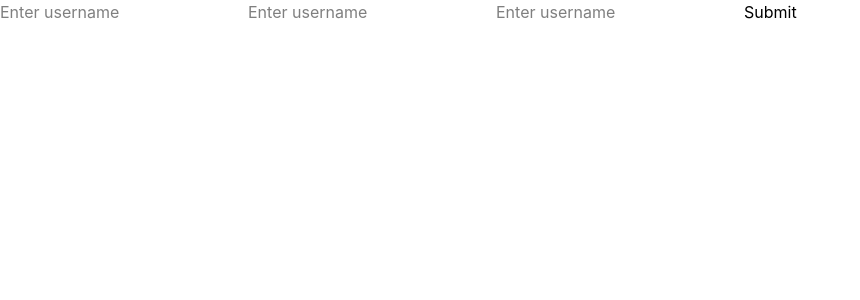
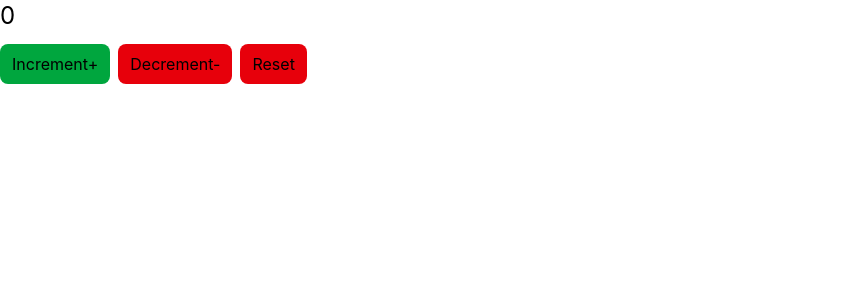
Before and after one commit to qutubuddinkhan07/React-class, a React app: page / in a window 1280 px wide. Shown: the top 300 px of the page, without its empty margins (0-860 px from the left). Built offline with nearby package versions, Linux system fonts and the light colour scheme; the HTML template or start-up script is replaced by a standard one.

Commit message:
Redux Tool kit concept

```diff
--- a/package.json
+++ b/package.json
@@ -10,6 +10,7 @@
     "preview": "vite preview"
   },
   "dependencies": {
+    "@reduxjs/toolkit": "^2.11.2",
     "@tailwindcss/vite": "^4.2.0",
     "axios": "^1.13.5",
     "json-server": "^1.0.0-beta.12",
@@ -17,6 +18,7 @@
     "react": "^19.2.0",
     "react-dom": "^19.2.0",
     "react-icons": "^5.5.0",
+    "react-redux": "^9.2.0",
     "react-router-dom": "^7.13.1",
     "react-toastify": "^11.0.5",
     "tailwindcss": "^4.2.0"
--- a/src/App.jsx
+++ b/src/App.jsx
@@ -1,28 +1,6 @@
 import { ToastContainer } from "react-toastify";
-// import ConditionalRendering from "./concepts/conditionalrendering/ConditionalRendering";
-// import TernaryRender from "./concepts/conditionalrendering/TernaryRender";
-// import CreationComponent from "./concepts/creationComponent/CreationComponent";
-// import FormHandling from "./concepts/formhandling/FormHandling";
-// import ReactFragments from "./concepts/fragments/ReactFragment";
-// import CrudOperationHome from "./concepts/crudoperation/CrudOperationHome";
-import HooksHome from "./concepts/hooks/HooksHome";
-// import IconsImplement from "./concepts/icons_implementation/IconsImplement";
-// import ImgImplementation from "./concepts/imgimplementation/ImgImplementation";
-// import JsxExpression from "./concepts/jsxexpression/JsxExpression";
-// import ListAndKeys from "./concepts/listandkeys/ListAndKeys";
-// import PropsHome from "./concepts/props/PropsHome";
-// import PropTask1 from "./concepts/propstasks/PropTask1";
-// import FormTask from "./concepts/formhandling/formtask/FormTask";
-// import Demo from "./concepts/hooks/useeffecthook/Demo";
-// import Demo2 from "./concepts/hooks/useeffecthook/Demo2";
-// import AxiosConcept from "./concepts/axiosconcept/AxiosConcept";
-// import TailwindCssConcept from "./concepts/tailwindcssconcept/TailwindCssConcept";
-// import RouterLayout from "./concepts/reactrouting/RouterLayout";
-// import PropsDrilling from "./concepts/propsdrilling/PropsDrilling";
-// import ContextApiConcept from "./concepts/contextapi/ContextApiConcept";
-// import HOC from "./concepts/higherordercomponent/HOC";
-
-// import ReactOptimization from "./concepts/optimization/ReactOptimization";
+import TailwindCssHome from "./concepts/tailwindcssconcept/TailwindCssHome";
+import ReduxTookitConcept from "./concepts/reduxtoolkitconcept/ReduxTookitConcept";
 
 const App = () => {
   return (
@@ -36,7 +14,7 @@ const App = () => {
       {/* <IconsImplement /> */}
       {/* <ImgImplementation /> */}
 
-      <HooksHome />
+      {/* <HooksHome /> */}
 
       {/* <ReactFragments /> */}
       {/* <ListAndKeys /> */}
@@ -62,6 +40,10 @@ const App = () => {
 
       {/*<CrudOperationHome /> */}
 
+      {/* <TailwindCssHome /> */}
+
+      <ReduxTookitConcept />
+
       <ToastContainer />
     </div>
   );
--- /dev/null
+++ b/src/concepts/reduxtoolkitconcept/ReduxTookitConcept.jsx
@@ -0,0 +1,34 @@
+import React from "react";
+import { useDispatch, useSelector } from "react-redux";
+import { decrement, increment, reset } from "./features/counterslice";
+
+const ReduxTookitConcept = () => {
+  const result = useSelector((state) => state.counter);
+  const dispatch = useDispatch();
+
+  return (
+    <div>
+      <h1 className="text-2xl mb-3">{result}</h1>
+      <button
+        className="px-3 py-2 bg-green-600 cursor-pointer rounded-lg"
+        onClick={() => dispatch(increment())}
+      >
+        Increment+
+      </button>
+      <button
+        className="px-3 py-2 bg-red-600 cursor-pointer rounded-lg ml-2"
+        onClick={() => dispatch(decrement())}
+      >
+        Decrement-
+      </button>
+      <button
+        className="px-3 py-2 bg-red-600 cursor-pointer rounded-lg ml-2"
+        onClick={() => dispatch(reset())}
+      >
+        Reset
+      </button>
+    </div>
+  );
+};
+
+export default ReduxTookitConcept;
--- /dev/null
+++ b/src/concepts/reduxtoolkitconcept/app/store.js
@@ -0,0 +1,8 @@
+import { configureStore } from "@reduxjs/toolkit";
+import counterReducer from "../features/counterslice";
+
+export const store = configureStore({
+  reducer: {
+    counter: counterReducer,
+  },
+});
--- /dev/null
+++ b/src/concepts/reduxtoolkitconcept/features/counterslice.js
@@ -0,0 +1,23 @@
+import { createSlice } from "@reduxjs/toolkit";
+
+const initialState = 0;
+
+const counterslice = createSlice({
+  name: "counter",
+  initialState: initialState,
+  reducers: {
+    increment: (state) => {
+      return state + 1;
+    },
+    decrement: (state) => {
+      return state - 1;
+    },
+    reset: (state) => {
+      return 0;
+    },
+  },
+});
+
+export const { increment, decrement, reset } = counterslice.actions;
+
+export default counterslice.reducer;
--- /dev/null
+++ b/src/concepts/tailwindcssconcept/TailwindCssHome.jsx
@@ -0,0 +1,12 @@
+import ResponsiveNavbar from "./tailwindcss/ResponsiveNavbar";
+
+const TailwindCssHome = () => {
+  return (
+    <div>
+      {/* <TailwincssResponsiveness /> */}
+      <ResponsiveNavbar />
+    </div>
+  );
+};
+
+export default TailwindCssHome;
--- /dev/null
+++ b/src/concepts/tailwindcssconcept/tailwindcss/ResponsiveNavbar.jsx
@@ -0,0 +1,31 @@
+const ResponsiveNavbar = () => {
+  const navlist = ["home", "about", "contact"];
+  return (
+    <nav className="w-full h-[78px] bg-blue-900 flex px-5 md:px-10">
+      <div className="flex gap-10 h-full items-center md:text-2xl text-white">
+        <div className="">Logo</div>
+        <ul className="hidden md:flex gap-5">
+          {navlist.map((ele, idx) => {
+            return (
+              <li className="capitalize" key={idx}>
+                {ele}
+              </li>
+            );
+          })}
+        </ul>
+      </div>
+
+      <div className="h-full flex items-center ml-auto">
+        <button className="md:text-2xl text-white bg-blue-600 px-3 py-2 rounded-lg cursor-pointer">
+          Login
+        </button>
+        {/* <div>
+          <GiHamburgerMenu />
+          <ImCross />
+        </div> */}
+      </div>
+    </nav>
+  );
+};
+
+export default ResponsiveNavbar;
--- /dev/null
+++ b/src/concepts/tailwindcssconcept/tailwindcss/TailwincssResponsiveness.jsx
@@ -0,0 +1,34 @@
+import React from "react";
+
+const TailwincssResponsiveness = () => {
+  return (
+    <div>
+      <h1 className="text-2xl font-bold hidden md:block">
+        TailwincssResponsiveness
+      </h1>
+      <p>
+        Lorem ipsum dolor sit amet consectetur adipisicing elit. Harum unde
+        fugiat odio adipisci libero doloribus suscipit saepe itaque alias. Eaque
+        eum adipisci facere voluptate? Nam dolorem quos accusantium ex porro.
+        Harum itaque dignissimos neque fugit eius architecto impedit sunt rem
+        laudantium corporis animi aperiam omnis ab hic voluptates, dicta aut
+        placeat temporibus natus cupiditate delectus aliquam amet? Nesciunt, .
+        Maxime perspiciatis, facere provident, vel, id fugit consequatur odio
+        culpa quae vitae laborum quis eligendi dolor incidunt dignissimos rerum
+        ipsa maiores debitis sapiente labore. Optio, eligendi! Architecto quos
+        eum odit? Molestiae debitis quod itaque nobis asperiores dolorem
+        corporis placeat sit rem porro reiciendis dignissimos, ipsum repellat
+        dolores cum dolor excepturi impedit amet quam voluptatem maxime! Sit
+        quasi officiis magni harum. Laboriosam sequi numquam alias ut nam
+        necessitatibus sunt! Officiis quis quisquam, aut voluptatem nulla
+        libero? Dicta alias molestias nemo quisquam tenetur voluptate, veniam
+        doloribus enim vel illo rerum, nam autem? Error consequatur rerum
+        impedit dolores ex quasi consectetur nulla ea? Ab cum neque vero harum
+        fugit nihil voluptate unde doloremque architecto, sequi eos
+        necessitatibus sunt sapiente repudiandae repellat explicabo ipsam.
+      </p>
+    </div>
+  );
+};
+
+export default TailwincssResponsiveness;
--- a/src/main.jsx
+++ b/src/main.jsx
@@ -1,10 +1,19 @@
 import { createRoot } from "react-dom/client";
+import { Provider } from "react-redux";
 import App from "./App";
+import { store } from "./concepts/reduxtoolkitconcept/app/store";
 import "./index.css";
-import GlobalContext from "./concepts/crudoperation/context/GlobalContext";
 
 createRoot(document.getElementById("root")).render(
-  <GlobalContext>
+  // <Provider store={store}>
+  // <GlobalContext>
+  //   <App />
+  // </GlobalContext>,
+  // </Provider>,
+
+  // ------------ OR --------
+
+  <Provider store={store}>
     <App />
-  </GlobalContext>,
+  </Provider>,
 );
```
Also changed, not shown: src/concepts/tailwindcssconcept/tailwindcss/TailwindCssConcept.jsx (renamed from src/concepts/tailwindcssconcept/TailwindCssConcept.jsx), 1 other file (tests, documents, lock files or other folders).
